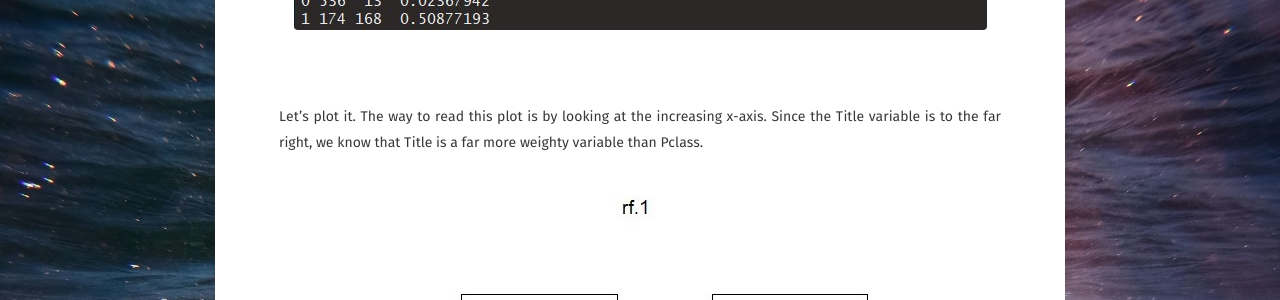
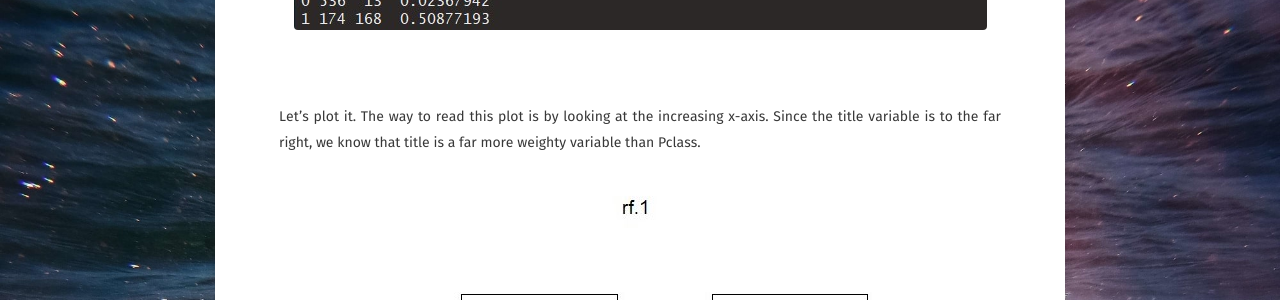
Before and after one commit to sarahschirduan/sarahschirduan.github.io, a Jekyll site: the page built from _posts/2019-06-15-titanic-part2.md, in a window 1280 px wide and 900 px high, scrolled down 2807 px. Shown: the part 152-452 px from the top of the window. Built offline with Jekyll 4.4.1, drawn with Linux system fonts in a browser that asks for light colours; some web fonts are replaced.

Commit message:
Update 2019-06-15-titanic-part2.md

```diff
--- a/_posts/2019-06-15-titanic-part2.md
+++ b/_posts/2019-06-15-titanic-part2.md
@@ -65,7 +65,7 @@ We’ll say the 0 1 rows are our predictions and the 0 1 columns are true. We pr
 </figure>
 <br>
 
-Let's plot it. The way to read this plot is by looking at the increasing x-axis. Since the Title variable is to the far right, we know that Title is a far more weighty variable than Pclass.
+Let's plot it. The way to read this plot is by looking at the increasing x-axis. Since the title variable is to the far right, we know that title is a far more weighty variable than Pclass.
 
 <figure>
 <a href="/assets/img/2titanic3.jpg"><img src="/assets/img/2titanic3.jpg"></a>
```
